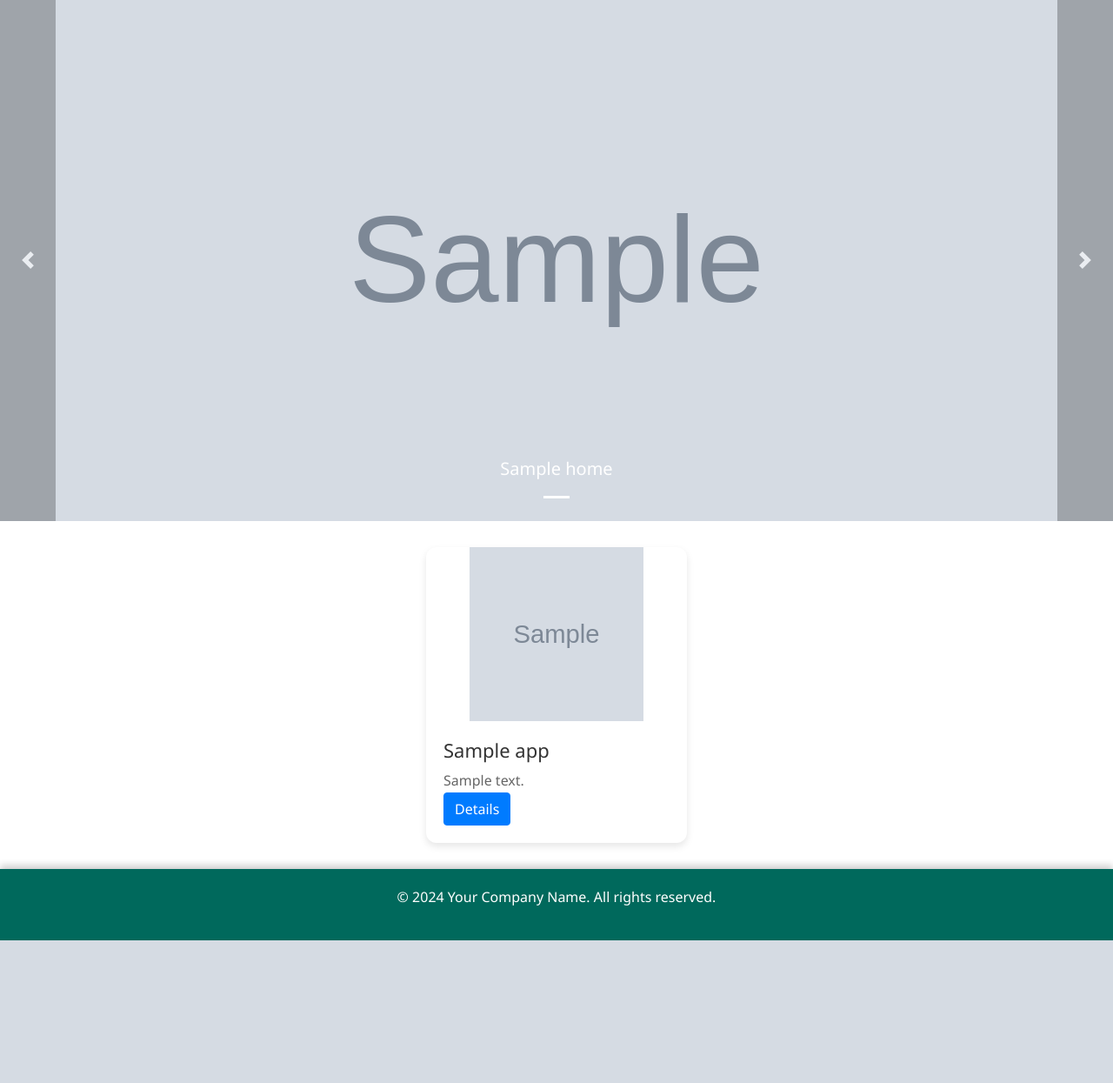
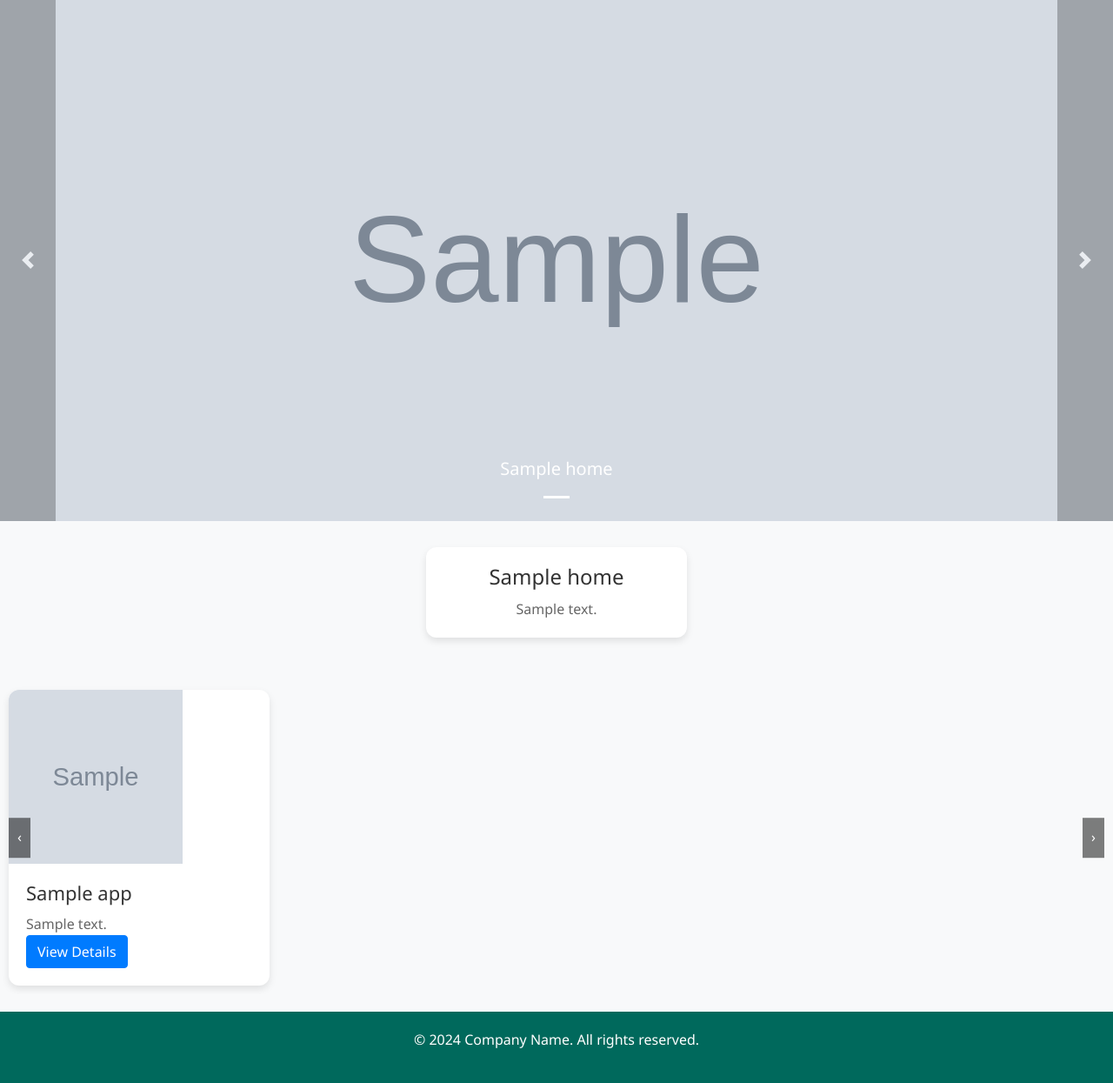
Before and after one commit to bayramYldrm/appIntroduction, a Symfony app: template templates/default/index.html.twig in a window 1280 px wide. Shown: the part 90-1335 px from the top of the page at 87% size. Before the commit the page ends 1171 px from the top, so only its background shows below. Run offline with Twig, Linux system fonts and the light colour scheme; the template is opened without the code that fills it: most values are stand-ins (such as "Sample title", 1, 10 or a date in 2020); grey boxes marked "Sample" are stand-in pictures; some libraries are stand-ins or nearby versions.

Commit message:
10:42 19:08:2024

```diff
--- a/templates/default/index.html.twig
+++ b/templates/default/index.html.twig
@@ -43,7 +43,7 @@
         .carousel {
             position: relative;
             width: 100%;
-            height: 600px; /* İstediğiniz yüksekliği buraya ayarlayın */
+            height: 600px;
             overflow: hidden;
         }
 
@@ -58,23 +58,22 @@
         .carousel-item img {
             width: 100%;
             height: 100%;
-            object-fit: cover; /* Resmin carouselin tamamını kaplamasını sağlar */
-            object-position: center; /* Resmi ortalar */
+            object-fit: cover;
+            object-position: center;
             display: block;
         }
 
-        /* Carousel kontrol butonları için stil ayarları */
         .carousel-control-prev, .carousel-control-next {
-            width: 5%; /* Ok genişliği */
-            height: 100%; /* Ok yüksekliği */
+            width: 5%;
+            height: 100%;
             top: 0;
             bottom: 0;
             display: flex;
             align-items: center;
             justify-content: center;
-            color: #fff; /* Ok rengi */
-            background-color: rgba(0, 0, 0, 0.5); /* Ok arka plan rengi */
-            z-index: 10; /* Diğer içeriklerin üzerinde görünmesini sağlar */
+            color: #fff;
+            background-color: rgba(0, 0, 0, 0.5);
+            z-index: 10;
         }
 
         .carousel-control-prev {
@@ -85,13 +84,57 @@
             right: 0;
         }
 
-        .product-cards {
+        .content-section {
             display: flex;
             flex-wrap: wrap;
             gap: 20px;
+            justify-content: center;
             padding: 30px;
-            justify-content: center;
+            background-color: #f8f9fa;
         }
+
+        .content-section .content-item {
+            background: #fff;
+            border-radius: 12px;
+            box-shadow: 0 4px 8px rgba(0, 0, 0, 0.1);
+            padding: 20px;
+            text-align: center;
+            width: 300px;
+            transition: transform 0.3s ease, box-shadow 0.3s ease;
+        }
+
+        .content-section .content-item:hover {
+            transform: translateY(-10px);
+            box-shadow: 0 8px 16px rgba(0, 0, 0, 0.2);
+        }
+
+        .content-item h3 {
+            margin-bottom: 10px;
+            font-size: 24px;
+            color: #333;
+        }
+
+        .content-item p {
+            margin-bottom: 0;
+            font-size: 16px;
+            color: #666;
+        }
+
+        .product-slider {
+            position: relative;
+            width: 100%;
+            padding: 20px 0;
+            background-color: #f8f9fa;
+        }
+
+        .product-cards {
+            display: flex;
+            overflow-x: auto;
+            scroll-behavior: smooth;
+            padding: 10px;
+            gap: 20px;
+        }
+
         .product-card {
             background: #fff;
             border-radius: 12px;
@@ -99,35 +142,40 @@
             overflow: hidden;
             width: 300px;
             transition: transform 0.3s ease, box-shadow 0.3s ease;
+            flex: 0 0 auto;
         }
+
         .product-card:hover {
             transform: translateY(-10px);
             box-shadow: 0 8px 16px rgba(0, 0, 0, 0.2);
         }
+
         .product-card img {
             width: 200px;
             height: 200px;
             object-fit: cover;
-            transition: opacity 0.3s ease;
-            display: block;
-            margin: 0 auto; /* Resmi yatayda ortalar */
         }
+
         .product-card:hover img {
             opacity: 0.8;
         }
+
         .product-card .content {
             padding: 20px;
         }
+
         .product-card .content h3 {
             margin: 0 0 10px;
             font-size: 22px;
             color: #333;
         }
+
         .product-card .content p {
             margin: 0;
             font-size: 16px;
             color: #666;
         }
+
         .footer {
             background: #00695c;
             color: #fff;
@@ -135,6 +183,27 @@
             padding: 20px;
             box-shadow: 0 -4px 8px rgba(0, 0, 0, 0.2);
         }
+
+        .scroll-button {
+            position: absolute;
+            top: 50%;
+            transform: translateY(-50%);
+            background-color: rgba(0, 0, 0, 0.5);
+            color: #fff;
+            border: none;
+            padding: 10px;
+            cursor: pointer;
+            z-index: 10;
+        }
+
+        .scroll-left {
+            left: 10px;
+        }
+
+        .scroll-right {
+            right: 10px;
+        }
+
     </style>
 </head>
 <body>
@@ -142,8 +211,6 @@
     <div class="logo">
         <img src="/uploads/images/LOGO1.png" alt="Logo" style="width: 150px; height: auto;">
     </div>
-
-
     <div class="nav-links">
         <a href="#">About Us</a>
         <a href="#">Contact Us</a>
@@ -176,6 +243,17 @@
     </a>
 </div>
 
+<div class="content-section">
+    {% for home in homes %}
+        <div class="content-item">
+            <h3>{{ home.title }}</h3>
+            <p class="description">{{ home.description }}</p>
+        </div>
+    {% endfor %}
+</div>
+
+<div class="product-slider">
+    <button class="scroll-button scroll-left" onclick="scrollLeft()">&#8249;</button>
     <div class="product-cards">
         {% for app in apps %}
             <div class="product-card">
@@ -183,19 +261,34 @@
                 <div class="content">
                     <h3>{{ app.name }}</h3>
                     <p class="description">{{ app.description }}</p>
-                <a href="{{ path('app_app_show', {'id': app.id}) }}" class="btn btn-primary">Details</a>
+                    <a href="{{ path('app_app_show', {'id': app.id}) }}" class="btn btn-primary">View Details</a>
                 </div>
             </div>
         {% endfor %}
     </div>
-
+    <button class="scroll-button scroll-right" onclick="scrollRight()">&#8250;</button>
+</div>
 
 <div class="footer">
-    <p>&copy; 2024 Your Company Name. All rights reserved.</p>
+    <p>&copy; 2024 Company Name. All rights reserved.</p>
 </div>
 
-<script src="https://code.jquery.com/jquery-3.5.1.slim.min.js"></script>
-<script src="https://cdn.jsdelivr.net/npm/@popperjs/core@2.5.4/dist/umd/popper.min.js"></script>
+<script>
+    function scrollLeft() {
+        const container = document.querySelector('.product-cards');
+        const scrollAmount = container.scrollWidth / 3; // Daha büyük bir değer deneyin
+        container.scrollBy({ left: -scrollAmount, behavior: 'smooth' });
+    }
+
+    function scrollRight() {
+        const container = document.querySelector('.product-cards');
+        const scrollAmount = container.scrollWidth / 3; // Daha büyük bir değer deneyin
+        container.scrollBy({ left: scrollAmount, behavior: 'smooth' });
+    }
+</script>
+
+<script src="https://code.jquery.com/jquery-3.6.0.min.js"></script>
+<script src="https://cdn.jsdelivr.net/npm/@popperjs/core@2.5.2/dist/umd/popper.min.js"></script>
 <script src="https://stackpath.bootstrapcdn.com/bootstrap/4.5.2/js/bootstrap.min.js"></script>
 </body>
 </html>
```
Lines whose indentation alone changed are shown as unchanged.
